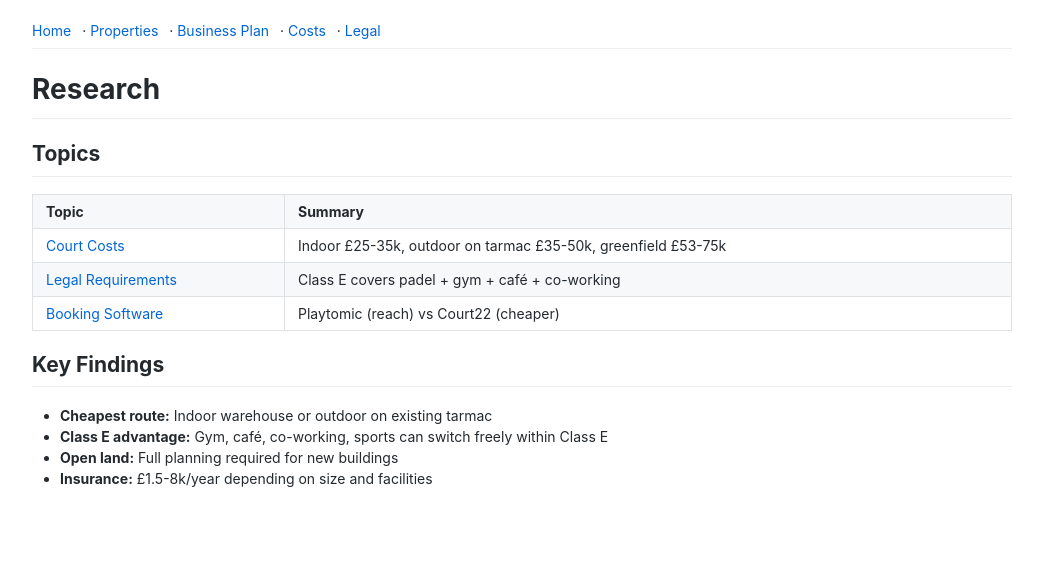
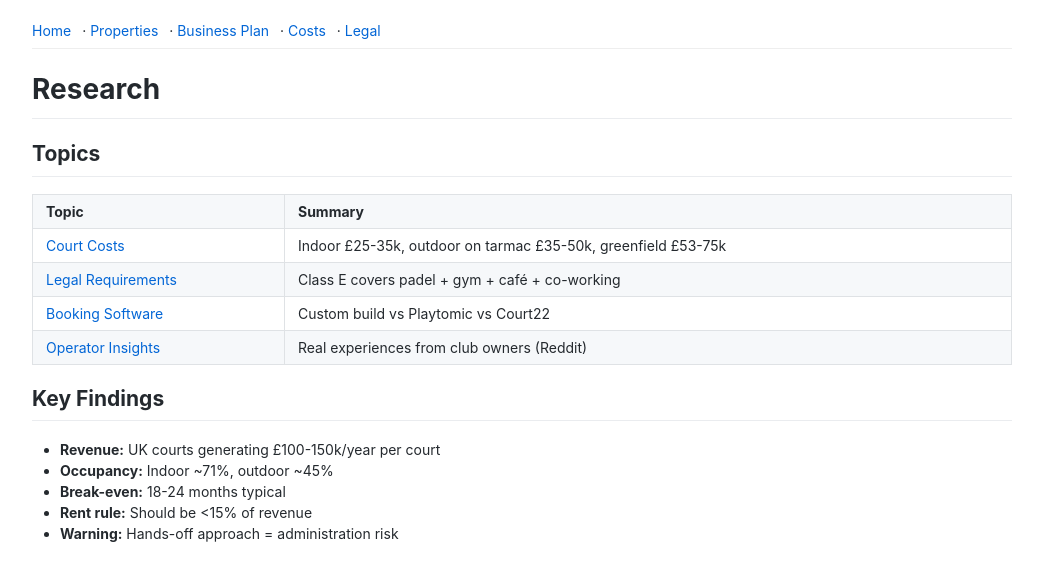
Before and after one commit to ayazabbas/padel-club, a Jekyll site: the page built from research/index.md, in a window 1280 px wide. Shown: the top 581 px of the page, without its empty margins (118-1161 px from the left). Built offline with Jekyll 4.4.1, drawn with Linux system fonts in a browser that asks for light colours; our own code applies the rules of GitHub Pages for plain Markdown files.

Commit message:
Add operator insights page with Reddit research, update nightly job

```diff
--- a/research/index.md
+++ b/research/index.md
@@ -6,11 +6,13 @@
 |-------|---------|
 | [Court Costs](court-costs) | Indoor £25-35k, outdoor on tarmac £35-50k, greenfield £53-75k |
 | [Legal Requirements](legal-requirements) | Class E covers padel + gym + café + co-working |
-| [Booking Software](booking-software) | Playtomic (reach) vs Court22 (cheaper) |
+| [Booking Software](booking-software) | Custom build vs Playtomic vs Court22 |
+| [Operator Insights](operator-insights) | Real experiences from club owners (Reddit) |
 
 ## Key Findings
 
-- **Cheapest route:** Indoor warehouse or outdoor on existing tarmac
-- **Class E advantage:** Gym, café, co-working, sports can switch freely within Class E
-- **Open land:** Full planning required for new buildings
-- **Insurance:** £1.5-8k/year depending on size and facilities
+- **Revenue:** UK courts generating £100-150k/year per court
+- **Occupancy:** Indoor ~71%, outdoor ~45%
+- **Break-even:** 18-24 months typical
+- **Rent rule:** Should be <15% of revenue
+- **Warning:** Hands-off approach = administration risk
```
Also changed, not shown: research/operator-insights.md (added, +126 -0 lines).
